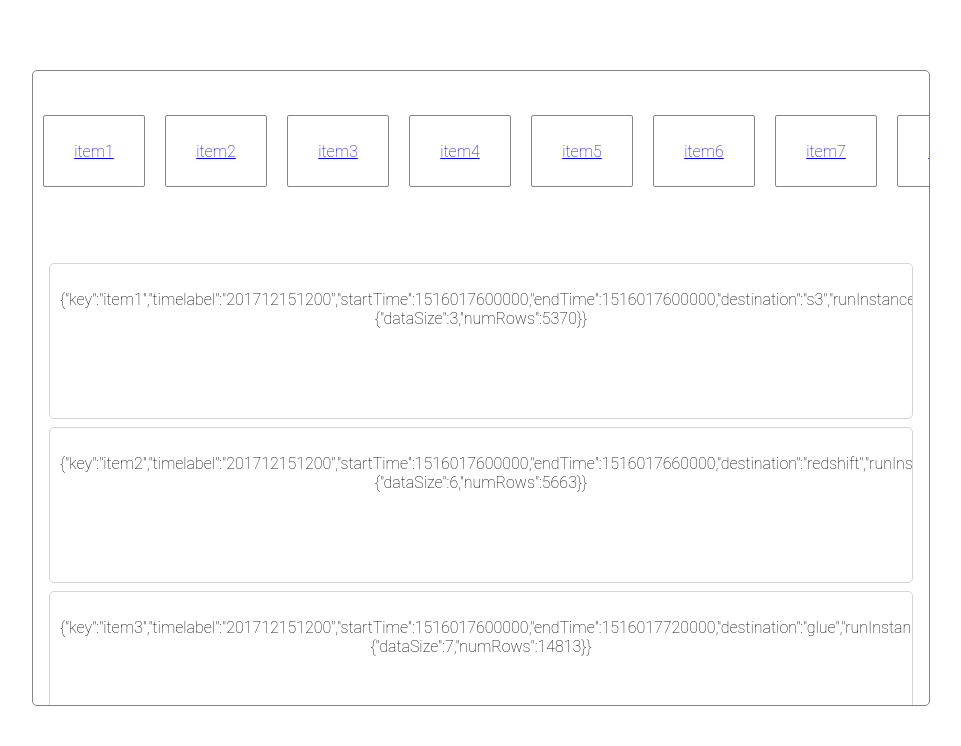
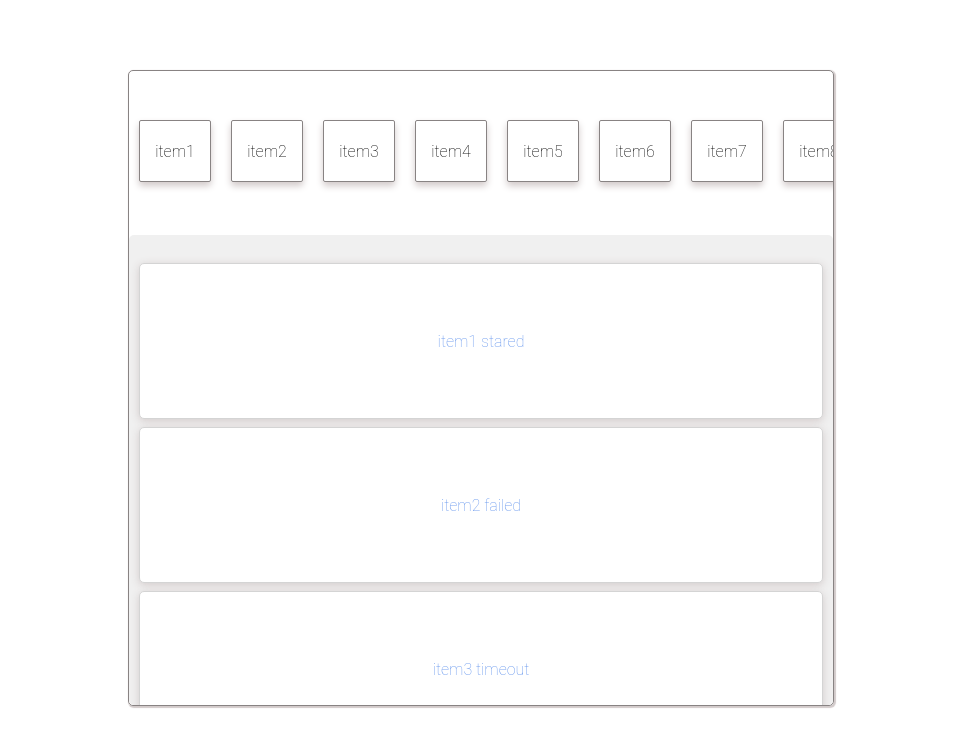
Before and after one commit to jakejooyoung/crl-scroller, a React app: page / in a window 1280 px wide. Shown: the top 746 px of the page, without its empty margins (159-1120 px from the left). Built offline with nearby package versions, Linux system fonts and the light colour scheme.

Commit message:
Highlight selection and animate.

```diff
--- a/package.json
+++ b/package.json
@@ -42,6 +42,7 @@
     "style-loader": "^0.16.1",
     "supertest": "^3.0.0",
     "uglify-js-plugin": "^0.0.6",
+    "url-loader": "^1.0.1",
     "webpack-dev-server": "^2.4.2"
   },
   "scripts": {
--- a/src/components/App.jsx
+++ b/src/components/App.jsx
@@ -33,14 +33,12 @@ export default class App extends React.Component {
 	render() {
 		const thumbnailsView=(
 			<SideScroller
-				className="sideScroller"
 				data={this.state.items}
 				onSelect={(itemKey, e)=>this.updateSelection(itemKey, e)}>
 			</SideScroller>
 		)
 		const detailsView=(
 			<DetailsViewer
-				className="detailsViewer"
 				data={this.state.descriptions}
 				onSelect={(itemKey, e)=>this.updateSelection(itemKey, e)}>
 			</DetailsViewer>
--- a/src/components/DetailsViewer.jsx
+++ b/src/components/DetailsViewer.jsx
@@ -12,11 +12,8 @@ export default class DetailsViewer extends React.Component {
   }
 
   handleSelection(itemKey,e){
+    // Update parent state using parent's callback function
     this.props.onSelect(itemKey);
-  }
-
-  scroll(){
-
   }
 
   render(){
@@ -30,14 +27,18 @@ export default class DetailsViewer extends React.Component {
             className="item card"
             key={item.key}
             onClick={(e)=>this.handleSelection(item.key,e)}>
-              <p>{JSON.stringify(item)}</p>
-            </div>
+
+              <div className="alignMid">
+                {item.key + " " + item.status}
+              </div>
+
+          </div>
         ))}
       </div>
     );
 
     return (
-      <div className={"innerContainer "+this.props.className}>
+      <div className="innerContainer detailsViewer">
         <div className="scrollableDown">
           <DecoratedList items={listOfItems}/>
         </div>
--- a/src/components/SideScroller.jsx
+++ b/src/components/SideScroller.jsx
@@ -5,6 +5,7 @@ export default class SideScroller extends React.Component {
     super(props);
     this.state={
       arr:this.props.data,
+      selected:this.props.selected,
     }
   }
   componentWillMount(){
@@ -12,17 +13,15 @@ export default class SideScroller extends React.Component {
   }
 
   handleSelection(itemKey,e){
+    // Update parent state using parent's callback function
     this.props.onSelect(itemKey);
+    this.setState({'selected':itemKey});
   }
-  mousewheel(e,delta){
-    console.log(delta);
-    this.scrollLeft -= (delta * 30);
-    event.preventDefault();
-  }
+
   render(){
     const arr=this.state.arr;
     const decorated=arr.map(item=>
-      <div className="columns" key={item.toString()} href={item+""}>
+      <div className={"columns "+(this.state.selected===item?"selected":"")} key={item.toString()} href={item+""}>
         <a href={"#"+item}>
           <div className="thumbnail"
             onClick={(e)=>this.handleSelection(item,e)}>
@@ -35,8 +34,8 @@ export default class SideScroller extends React.Component {
     );
 
     return (
-      <div className={"innerContainer "+this.props.className}>
-        <div className="scrollable" mousewheel={(event, delta)=>mousewheel(event, delta)}>
+      <div className="innerContainer sideScroller">
+        <div className="scrollable">
           {decorated}
         </div>
       </div>
--- a/src/css/app.scss
+++ b/src/css/app.scss
@@ -29,7 +29,7 @@ body{
 		padding: 0;
 		& >*{
 			border:0;
-		    border-bottom: 1px solid #bdbdbd;
+		  border-bottom: 1px solid #bdbdbd;
 			width: 100%;
 			margin: 5px 0;
 			height: 30px;
@@ -38,7 +38,6 @@ body{
 		}
 	}
 }
-
 /* LAYOUTS */
 .app{
 	position: relative;
@@ -57,18 +56,19 @@ body{
 
 }
 .datacoral-interface{
-	width:70%;
-	margin:0 auto;
+	width:55%;
 	display:block;
 	margin: 70px auto;
 	border-radius: 5px;
 	border:1px solid var(--border-color);
+	box-shadow: 1px 1px 1px 1px #d2caca;
 	.innerContainer{
 		display: inline-flex;
 		border-radius: inherit;
 		width:100%;
 		&.detailsViewer{
 			padding-top: 20px;
+			background-color: #f0f0f0;
 		}
 	}
 	.sideScroller {
@@ -82,35 +82,48 @@ body{
 	    height: 160px;
 	    .columns{
 		    flex-grow: 1;
-		    min-width: 120px;
+		    min-width: 90px;
 		    position: relative;
-
 		    height: 100%;
 		    display: inline-table;
 		    text-align: center;
 		    a{
+		    	text-decoration: none;
 		    	height: 100%;
 		    	vertical-align: middle;
 		    	display: table-cell;
 		    	.thumbnail{
-						min-width: 100px;
-				    height: 70px;
+		    		box-shadow: 0px 4px 7px 0px #d2caca;
+						width: 70px;
+				    height: 60px;
 				    background: white;
 				    border: 1px solid var(--border-color);
 				    border-radius: 2px;
 				    align-items: center;
 				    display: table;
 				    margin: 0 10px;
-				    .alignMid{
-				    	display:table-cell;
-				    	vertical-align:middle;
-				    }
+			     	-webkit-transition: all 0.2s; /* Safari */
+    				transition: all 0.2s;
+    				color:initial;
+    				a:hover, a:visited, a:link, a:active{
+					    text-decoration: none;
+						}
+		    	}
+		    }
+		    &.selected{
+		    	.thumbnail{
+		    		background-color:#ff7070;
+		    		color:white;
+		    		width: 75px;
+				    height: 65px;
+				    box-shadow: 0px 7px 9px 0px #d2caca;
 		    	}
 		    }
 			}
 		}
 	}
 	.scrollableDown{
+		color: cornflowerblue;
     width: 100%;
     display: flex;
     flex-direction: column;
@@ -121,14 +134,17 @@ body{
     border-radius: inherit;
 		scroll-behavior:smooth;
     .item{
-	    -webkit-transform: translateZ( 0 );
-	    transform: translateZ( 0 );
-	    -webkit-transition: -webkit-transform 0.6s ease-in-out;
-	    transition: transform 0.6s ease-in-out;
 	    width: 94%;
 	    height: 134px;
 	    margin: 8px auto;
+	    box-shadow: 0px 2px 8px 0px #d2caca;
+	    display: table;
     }
+	}
+	.alignMid{
+		height: 100%;
+	  display: table-cell;
+	  vertical-align: middle;
 	}
 }
 
@@ -140,7 +156,7 @@ body{
 }
 ::-webkit-scrollbar-thumb {
 	border: 1px solid grey;
-	background: #ff9898;
+	background: #ff7070;
 	height: 5px;
 }
 
--- a/webpack.config.js
+++ b/webpack.config.js
@@ -47,6 +47,15 @@ const config = {
         use: 'json-loader',
       },
       {
+			  test: /\.(jpg|png)$/,
+			  use: {
+			    loader: "url-loader",
+			    options: {
+			      limit: 25000,
+			    },
+			  },
+			},
+      {
         test: /\.(eot|woff|woff2|svg|ttf)([?]?.*)$/, loader: 'file-loader',
       },
     ],
```
Also changed, not shown: 1 other file (tests, documents, lock files or other folders).
